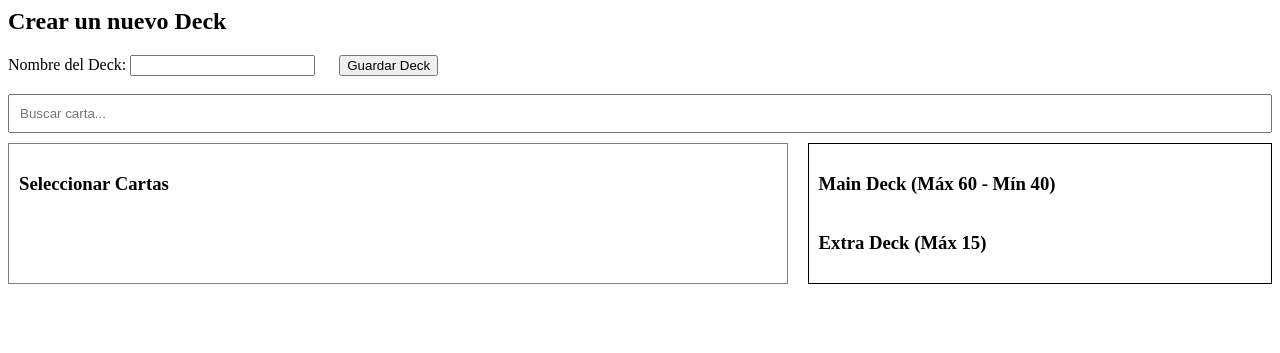
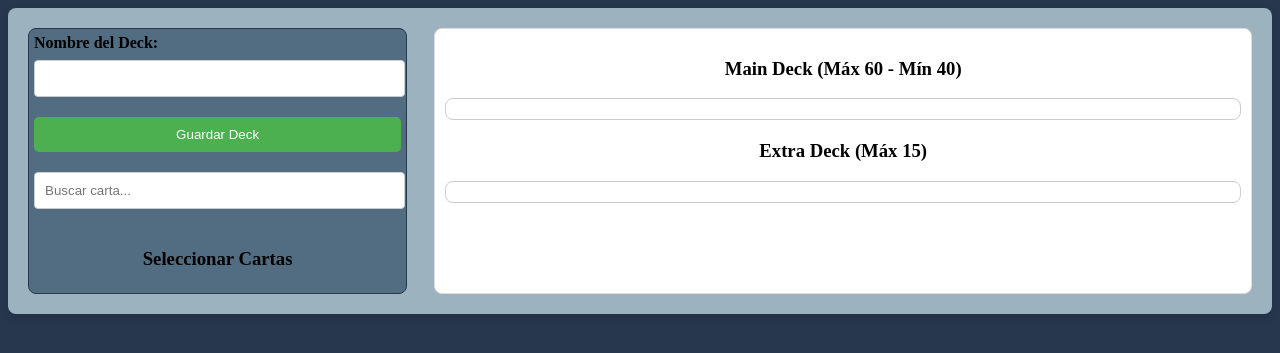
Before and after one commit to andures/yugioh-projecto, a Django app: page /decks/create/ in a window 1280 px wide. Shown: the top 353 px of the page. Run offline with Django 5.2, Linux system fonts and the light colour scheme; data that the repository does not hold is empty.

Commit message:
Add deck creation enhancements: implement card count validation, optimize database queries, and improve user feedback messages

```diff
--- a/yugioh_proyect/yugioh_app/templates/yugioh_app/deck_create.html
+++ b/yugioh_proyect/yugioh_app/templates/yugioh_app/deck_create.html
@@ -1,46 +1,59 @@
-<h2>Crear un nuevo Deck</h2>
-<form method="POST">
+{% load static %}
+<!DOCTYPE html>
+<html lang="es">
+<body style= "background-color: #27374D; ">
+    <form method="POST" style="max-width: 1400px; margin: 0 auto; padding: 20px; background-color: #f9f9f9; border-radius: 8px; box-shadow: 0 4px 8px rgba(0, 0, 0, 0.1);background-color: #9DB2BF ;">
         {% csrf_token %}
 
+        <div style="display: flex; justify-content: space-between; gap: 20px;">
+
+            <!-- Columna Izquierda: Datos y Selección de Cartas -->
+            <div style="width: 30%; border: 1px solid #27374D; padding: 5px; background-color: #526D82; border-radius: 8px;">
                 <!-- Nombre del Deck -->
-    <label for="nombre_deck">Nombre del Deck:</label>
-    <input type="text" name="nombre_deck" required>
+                <label for="nombre_deck" style="display: block; font-weight: bold; margin-bottom: 8px;">Nombre del Deck:</label>
+                <input type="text" name="nombre_deck" required style="width: 95%; padding: 10px; margin-bottom: 20px; border-radius: 4px; border: 1px solid #ccc;">
 
                 <!-- Botón Guardar -->
-    <button type="submit" style="margin-left: 20px;">Guardar Deck</button><br><br>
+                <button type="submit" style="padding: 10px 20px;width: 100%; background-color: #4CAF50; color: white; border: none; border-radius: 5px; cursor: pointer;">Guardar Deck</button>
 
                 <!-- Buscador de Cartas -->
-    <input type="text" id="searchBar" onkeyup="buscarCarta()" placeholder="Buscar carta..." style="width: 100%; padding: 10px; margin-bottom: 10px;">
+                <input type="text" id="searchBar" onkeyup="buscarCarta()" placeholder="Buscar carta..." style="width: 95%; padding: 10px; margin-top: 20px; border-radius: 4px; border: 1px solid #ccc;">
 
-    <!-- Contenedor Principal -->
-    <div style="display: flex; justify-content: space-between;">
-
-        <!-- Columna Izquierda: Lista con Scroll -->
-        <div style="width: 60%; max-height: 500px; overflow-y: scroll; border: 1px solid gray; padding: 10px;">
-            <h3>Seleccionar Cartas</h3>
+                <!-- Lista de Cartas -->
+                <div style="max-height: 650px; overflow-y: scroll; margin-top: 20px;">
+                    <h3 style="text-align: center;">Seleccionar Cartas</h3>
                     <ul id="cardList" style="list-style-type: none; padding: 0;">
                         {% for carta in cartas %}
-                <li style="margin-bottom: 10px;" oncontextmenu="agregarCarta('{{ carta.id }}', '{{ carta.nombre }}', '{{ carta.imagen_url }}', '{{ carta.frame_type }}'); return false;">
-                    <img src="{{ carta.imagen_url }}" alt="{{ carta.nombre }}" width="80px">
-                    <span>{{ carta.nombre }}</span>
+                        <li style="display: flex; align-items: center; padding: 5px; border: 1px solid #ddd; border-radius: 8px; margin-bottom: 5px; width: auto;"
+                            oncontextmenu="agregarCarta('{{ carta.id }}', '{{ carta.nombre }}', '{{ carta.imagen_url }}', '{{ carta.frame_type }}'); return false;">
+                            <img src="{{ carta.imagen_url }}" alt="{{ carta.nombre }}" width="80px" loading="lazy" style="border-radius: 4px;">
+                            <span style="margin-left: 10px; flex-grow: 1;">{{ carta.nombre }}</span>
                         </li>
                         {% endfor %}
                     </ul>
                 </div>
+            </div>
 
-        <!-- Columna Derecha: Deck Preview con Scroll -->
-        <div style="width: 35%; border: 1px solid black; padding: 10px; max-height: 500px; overflow-y: scroll;">
-            <h3>Main Deck (Máx 60 - Mín 40)</h3>
-            <div id="deckPreview" style="display: flex; flex-wrap: wrap; gap: 10px;" oncontextmenu="eliminarCarta(event)"></div>
-            <h3>Extra Deck (Máx 15)</h3>
-            <div id="extraDeckPreview" style="display: flex; flex-wrap: wrap; gap: 10px;" oncontextmenu="eliminarCartaExtra(event)"></div>
+            <!-- Columna Derecha: Decks -->
+            <div style="width: 65%; border: 1px solid #ddd; padding: 10px; background-color: #fff; border-radius: 8px;">
+                <!-- Main Deck -->
+                <h3 style="text-align: center;">Main Deck (Máx 60 - Mín 40)</h3>
+                <div id="deckPreview" style="display: flex; flex-wrap: wrap; gap: 10px; padding: 10px; border: 1px solid #ccc; border-radius: 8px; margin-bottom: 20px;">
+                </div>
+
+                <!-- Extra Deck -->
+                <h3 style="text-align: center;">Extra Deck (Máx 15)</h3>
+                <div id="extraDeckPreview" style="display: flex; flex-wrap: wrap; gap: 10px; padding: 10px; border: 1px solid #ccc; border-radius: 8px;">
+                </div>
             </div>
         </div>
     </form>
+</body>
+</html>
 
 <script>
-// Tipos de cartas válidas para el Extra Deck (actualizados)
-const validExtraDeckTypes = [
+// Definir los tipos válidos para el Extra Deck
+const VALID_EXTRA_DECK_TYPES = [
     "fusion",
     "link",
     "pendulum_fusion",
@@ -48,15 +61,15 @@ const validExtraDeckTypes = [
     "synchro_pendulum",
     "synchro_tuner",
     "xyz",
-    "XYZ_Pendulum"
+    "XYZ_Pendulum",
 ];
 
-// Bloquear el menú contextual del navegador en todo el documento
-document.addEventListener("contextmenu", function(event) {
-    event.preventDefault();  // Prevenir el menú contextual
+// Bloquear el menú contextual en toda la página
+document.addEventListener('contextmenu', function(e){
+    e.preventDefault(); // Esto evita que se muestre el menú contextual
 });
 
-// Buscar cartas en tiempo real
+// Función para buscar cartas (ya optimizada)
 function buscarCarta() {
     var input = document.getElementById('searchBar').value.toUpperCase();
     var lista = document.getElementById('cardList').getElementsByTagName('li');
@@ -66,118 +79,84 @@ function buscarCarta() {
     }
 }
 
-// Variables globales para el conteo de cartas
-let mainDeckCount = 0;
-let extraDeckCount = 0;
-let mainDeck = {};  // Objeto para contar las cartas en el Main Deck
-let extraDeck = {};  // Objeto para contar las cartas en el Extra Deck
+// Función para agregar cartas al deck con validación del Extra Deck
+function agregarCarta(cartaId, nombre, imagenUrl, tipoFrame) {
+    const maxCopias = 3;
+    const maxExtraDeck = 15;
+    const maxMainDeck = 60;
 
-// Agregar carta al Main Deck con clic derecho
-function agregarCarta(id, name, imageUrl, frameType) {
-    // Si la carta es válida para el Extra Deck, agregarla al Extra Deck
-    if (validExtraDeckTypes.includes(frameType)) {
-        agregarCartaExtra(id, name, imageUrl, frameType);
+    // Verifica cuántas veces se ha agregado la carta al deck
+    let deck;
+    if (VALID_EXTRA_DECK_TYPES.includes(tipoFrame)) {
+        // Si es del tipo Extra Deck, agregarla al Extra Deck
+        deck = document.getElementById('extraDeckPreview');
     } else {
-        // De lo contrario, agregarla al Main Deck
-        if (mainDeckCount >= 60) {
-            alert("No puedes agregar más de 60 cartas al Main Deck.");
+        // Si no, agregarla al Main Deck
+        deck = document.getElementById('deckPreview');
+    }
+
+    const cartasEnDeck = deck.getElementsByTagName('div');
+    let cantidadCarta = 0;
+
+    // Verificación para contar cuántas copias de la carta están en el deck
+    for (let carta of cartasEnDeck) {
+        if (carta.getAttribute('data-carta-id') === cartaId) {
+            cantidadCarta++;
+        }
+    }
+
+    // Si ya hay 3 copias, no agregues más
+    if (cantidadCarta >= maxCopias) {
+        alert(`No puedes agregar más de ${maxCopias} copias de la carta ${nombre}`);
         return;
     }
 
-        // Verificar si ya existen 3 cartas de la misma
-        if (mainDeck[id] && mainDeck[id] >= 3) {
-            alert("No puedes agregar más de 3 copias de esta carta en el Main Deck.");
+    // Validación de cantidad máxima para el Deck Principal y el Extra Deck
+    if (deck === document.getElementById('extraDeckPreview') && cartasEnDeck.length >= maxExtraDeck) {
+        alert(`No puedes agregar más de ${maxExtraDeck} cartas al Extra Deck.`);
         return;
     }
 
-        // Agregar una copia de la carta
-        mainDeck[id] = mainDeck[id] ? mainDeck[id] + 1 : 1;
-        mainDeckCount++;
+    if (deck === document.getElementById('deckPreview') && cartasEnDeck.length >= maxMainDeck) {
+        alert(`No puedes agregar más de ${maxMainDeck} cartas al Main Deck.`);
+        return;
+    }
 
-        var preview = document.getElementById('deckPreview');
-        var img = document.createElement('img');
-        img.src = imageUrl;
-        img.width = 50;
-        preview.appendChild(img);
+    // Crear el nuevo elemento para la carta en el deck
+    const nuevaCarta = document.createElement('div');
+    nuevaCarta.setAttribute('data-carta-id', cartaId);
+    nuevaCarta.style.flex = '1 1 auto';
+    nuevaCarta.style.maxWidth = 'calc(10% - 5px)';
+    nuevaCarta.innerHTML = `
+        <img src="${imagenUrl}" alt="${nombre}"loading="lazy"style="border-radius: 4px; width: 100%; aspect-ratio: 3/4;">
+    `;
+
+    // Agregar la carta al preview del deck (main o extra)
+    deck.appendChild(nuevaCarta);
+}
+
+// funcion para redimensionar las cartas en el deck
+function ajustarTamañoCartas(deck) {
+    const cartas = deck.getElementsByTagName('div');
+    const containerwidth = deck.clientWidth;
+    const cartaBaseWidth = 80; // 80px
+    const cartasPorFila = Math.floor(containerwidth / cartaBaseWidth);
+    const nuevoAncho = Math.min(cartaBaseWidth, containerwidth / cartasPorFila - 5);
+
+    for (let carta of cartas) {
+        carta.style.maxWidth = `${nuevoAncho}px`;
     }
 }
 
-// Agregar carta al Extra Deck (solo con clic derecho)
-function agregarCartaExtra(id, name, imageUrl, frameType) {
-    // Verificar si la carta tiene un frame_type válido para el Extra Deck
-    if (!validExtraDeckTypes.includes(frameType)) {
-        alert(`${name} no puede ser agregada al Extra Deck porque no es de un tipo válido.`);
-        return;
-    }
+// Función para eliminar una carta del deck con clic derecho
+document.addEventListener('contextmenu', function(e) {
+    if (e.target.closest("#deckPreview") || e.target.closest("#extraDeckPreview")) {
+        e.preventDefault(); // Evitar que se muestre el menú contextual
+        let cartaElemento = e.target.closest('div');
 
-    // Limitar la cantidad de cartas en el Extra Deck a 15
-    if (extraDeckCount >= 15) {
-        alert("No puedes agregar más de 15 cartas al Extra Deck.");
-        return;
-    }
-
-    // Verificar si ya existen 3 cartas de la misma en el Extra Deck
-    if (extraDeck[id] && extraDeck[id] >= 3) {
-        alert("No puedes agregar más de 3 copias de esta carta en el Extra Deck.");
-        return;
-    }
-
-    extraDeck[id] = extraDeck[id] ? extraDeck[id] + 1 : 1;
-    extraDeckCount++;
-
-    // Crear el elemento de la carta en el preview del Extra Deck
-    var preview = document.getElementById('extraDeckPreview');
-    var img = document.createElement('img');
-    img.src = imageUrl;
-    img.width = 50;
-    preview.appendChild(img);
-}
-
-// Eliminar carta del Extra Deck con clic derecho
-function eliminarCartaExtra(event) {
-    var img = event.target;
-    if (img.tagName === "IMG") {
-        // Buscar la carta en el Extra Deck y eliminarla
-        var cardId = img.src;
-        extraDeckCount--;
-        extraDeck[cardId]--;
-        if (extraDeck[cardId] <= 0) {
-            delete extraDeck[cardId];
-        }
-
-        img.parentNode.removeChild(img);
+        if (cartaElemento) {
+            cartaElemento.remove(); // Eliminar la carta seleccionada
         }
     }
-
-// Eliminar carta del Main Deck con clic derecho
-function eliminarCarta(event) {
-    var img = event.target;
-    if (img.tagName === "IMG") {
-        // Buscar la carta en el Main Deck y eliminarla
-        var cardId = img.src;
-        mainDeckCount--;
-        mainDeck[cardId]--;
-        if (mainDeck[cardId] <= 0) {
-            delete mainDeck[cardId];
-        }
-
-        img.parentNode.removeChild(img);
-    }
-}
-
-// Validación final para el Main Deck antes de enviar el formulario
-function validarDeck() {
-    if (mainDeckCount < 40) {
-        alert("El Main Deck debe tener al menos 40 cartas.");
-        return false;  // Evita el envío del formulario
-    }
-    if (mainDeckCount > 60) {
-        alert("El Main Deck no puede tener más de 60 cartas.");
-        return false;  // Evita el envío del formulario
-    }
-    return true;  // Permite el envío del formulario
-}
-
-// Asociamos la validación al evento del formulario
-document.querySelector("form").onsubmit = validarDeck;
+});
 </script>
--- a/yugioh_proyect/yugioh_app/views.py
+++ b/yugioh_proyect/yugioh_app/views.py
@@ -3,6 +3,10 @@ from .models import Carta, Deck, CartaDeck
 import requests
 from django.contrib.auth.decorators import login_required
 from django.contrib import messages
+from django.db import transaction
+from collections import Counter
+
+MAX_DECKS = 10 # Cantidad máxima de decks que un usuario puede tener
 
 # Vista para la página de inicio
 def home(request):
@@ -15,8 +19,12 @@ def cartas_list(request):
 
 # Vista para listar todos los decks
 def decks_list(request):
-    decks = Deck.objects.all()  # Obtener todos los decks
-    return render(request, 'yugioh_app/decks_list.html', {'decks': decks})
+    #usando select_related para evitar hacer una consulta por cada deck
+    decks = Deck.objects.all().order_by('-id')[:10]  # Obtener todos los decks
+    deck_count = Deck.objects.count() # Contar la cantidad de decks
+    return render(request, 'yugioh_app/decks_list.html', {'decks': decks,
+                                                          'deck_count': deck_count,
+                                                          'max_decks': MAX_DECKS})
 
 # Vista para mostrar los detalles de un deck específico
 def deck_detail(request, deck_id):
@@ -53,17 +61,15 @@ VALID_EXTRA_DECK_TYPES = [
 def deck_create(request):
     if request.method == "POST":
         nombre_deck = request.POST.get('nombre_deck')
-        deck = Deck.objects.create(nombre=nombre_deck, usuario=request.user)
+        cartas_seleccionadas = request.POST.getlist('cartas')
+        cantidades = list(map(int, request.POST.getlist('cantidad_cartas')))
+        extra_cartas_seleccionadas = request.POST.getlist('extra_cartas')
+        extra_cantidades = list(map(int, request.POST.getlist('extra_cantidad_cartas')))
 
-        cartas_seleccionadas = request.POST.getlist('cartas')
-        cantidades = request.POST.getlist('cantidad_cartas')
-        extra_cartas_seleccionadas = request.POST.getlist('extra_cartas')
-        extra_cantidades = request.POST.getlist('extra_cantidad_cartas')
+        main_deck_count = sum(cantidades)
+        extra_deck_count = sum(extra_cantidades)
 
-        main_deck_count = sum(int(cantidad) for cantidad in cantidades)
-        extra_deck_count = sum(int(cantidad) for cantidad in extra_cantidades)
-
-        # Validaciones
+        # Validaciones de catidad todal de cartas en Main Deck y Extra Deck
         if not (40 <= main_deck_count <= 60):
             messages.error(request, "El deck principal debe tener entre 40 y 60 cartas.")
             return redirect('deck_create')
@@ -71,26 +77,48 @@ def deck_create(request):
             messages.error(request, "El Extra Deck no puede tener más de 15 cartas.")
             return redirect('deck_create')
 
-        # Validación para las cartas del Extra Deck
-        for carta_id in extra_cartas_seleccionadas:
-            carta = Carta.objects.get(id=carta_id)
-            if carta.frame_type not in VALID_EXTRA_DECK_TYPES:
-                messages.error(request, f"La carta {carta.nombre} no puede ser agregada al Extra Deck porque no es de tipo válido.")
+        # contar todas las cartas seleccionadas, tanto del main deck como del extra deck
+        all_cards = cartas_seleccionadas + extra_cartas_seleccionadas
+        all_cantidades = cantidades + extra_cantidades
+
+        # usar Counter para contar las cantidades de cartas
+        cartas_counter = Counter(dict(zip(all_cards, all_cantidades)))
+
+        # verificar que no haya mas de 3 copias de una carta
+        for carta_id, total_cantidad in cartas_counter.items():
+            if total_cantidad > 3:
+                carta = Carta.objects.get(id=carta_id)
+                messages.error(request, f"La carta {carta.nombre} no puede tener más de 3 copias.")
                 return redirect('deck_create')
 
-        # Guardar cartas del Main Deck
-        for carta_id, cantidad in zip(cartas_seleccionadas, cantidades):
-            carta = Carta.objects.get(id=carta_id)
-            CartaDeck.objects.create(deck=deck, carta=carta, cantidad=int(cantidad))
+        try:
+            with transaction.atomic():  # Garantizar que todo se guarde correctamente
+                # Crear el deck
+                deck = Deck.objects.create(nombre=nombre_deck, usuario=request.user)
 
-        # Guardar cartas del Extra Deck
-        for carta_id, cantidad in zip(extra_cartas_seleccionadas, extra_cantidades):
-            carta = Carta.objects.get(id=carta_id)
-            CartaDeck.objects.create(deck=deck, carta=carta, cantidad=int(cantidad))
+                # Recuperar todas las cartas en una sola consulta
+                todas_cartas_ids = set(cartas_seleccionadas + extra_cartas_seleccionadas)
+                cartas_dict = {carta.id: carta for carta in Carta.objects.filter(id__in=todas_cartas_ids)}
 
-        messages.success(request, "Deck creado con éxito.")
-        return redirect('deck_detail', deck_id=deck.id)
+                # Guardar main deck
+                for carta_id, cantidad in zip(cartas_seleccionadas, cantidades):
+                    CartaDeck.objects.create(deck=deck, carta=cartas_dict[int(carta_id)], cantidad=cantidad)
 
-    # Cargar cartas desde la base de datos
+                # Guardar extra deck con validación
+                for carta_id, cantidad in zip(extra_cartas_seleccionadas, extra_cantidades):
+                    carta = cartas_dict[int(carta_id)]
+                    if carta.frame_type not in VALID_EXTRA_DECK_TYPES:
+                        messages.error(request, f"La carta {carta.nombre} no puede ser agregada al Extra Deck porque no es de tipo válido.")
+                        return redirect('deck_create')
+                    CartaDeck.objects.create(deck=deck, carta=carta, cantidad=cantidad)
+
+                messages.success(request, "Deck creado con éxito.")
+                return redirect('deck_detail', deck_id=deck.id)
+
+        except Exception as e:
+            messages.error(request, f"Ocurrió un error al crear el deck: {str(e)}")
+            return redirect('deck_create')
+
+    # Si no es un POST, mostrar el formulario de creación de deck
     cartas = Carta.objects.all()
     return render(request, 'yugioh_app/deck_create.html', {'cartas': cartas})
```
Also changed, not shown: yugioh_proyect/yugioh_app/templates/yugioh_app/decks_list.html (+21 -14 lines), yugioh_proyect/yugioh_app/static/yugioh_app/css/deck_create.css (added), yugioh_proyect/yugioh_app/static/yugioh_app/img/deck_box.png (added), yugioh_proyect/yugioh_app/templates/yugioh_app/base.html (line endings or trailing spaces). Lines whose indentation alone changed are shown as unchanged.
